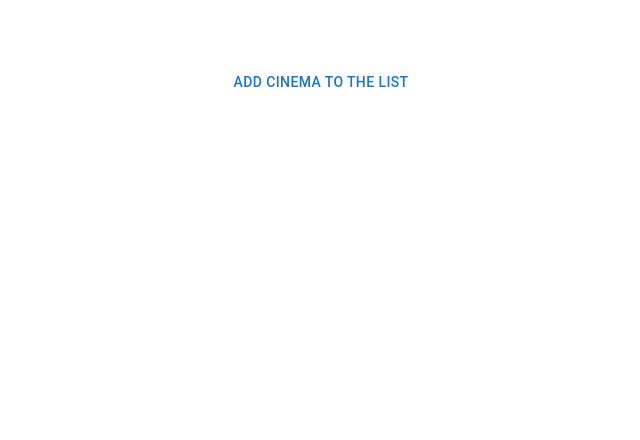
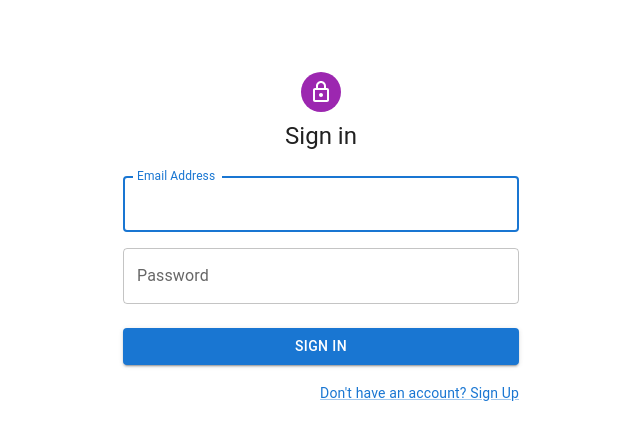
Before and after one commit to MaryiaVarabyevaa/TicketBuy, a React (Create React App) app in the folder client/: page /login in a window 1280 px wide. Shown: the top 440 px of the page, without its empty margins (319-959 px from the left). Built offline with nearby package versions, Linux system fonts and the light colour scheme; no server answers.

Commit message:
feat: add Ðbasic routing

```diff
--- a/client/package.json
+++ b/client/package.json
@@ -18,6 +18,7 @@
     "react": "^18.2.0",
     "react-dom": "^18.2.0",
     "react-hook-form": "^7.39.5",
+    "react-router-dom": "^6.4.3",
     "react-scripts": "5.0.1",
     "typescript": "^4.9.3",
     "web-vitals": "^2.1.4"
--- a/client/src/App.tsx
+++ b/client/src/App.tsx
@@ -1,11 +1,13 @@
 import React from 'react';
-import MainPage from "./pages/mainPage/MainPage";
-import CinemaFrom from "./pages/adminPanel/CinemaFrom";
+import {BrowserRouter} from "react-router-dom";
+import {AppRouter} from "./components/AppRouter";
 
 function App()  {
   return (
     <div className="App">
-        <CinemaFrom />
+      <BrowserRouter>
+        <AppRouter />
+      </BrowserRouter>
     </div>
   );
 }
--- /dev/null
+++ b/client/src/components/AppRouter.js
@@ -0,0 +1,15 @@
+import React from "react";
+import {Routes, Route, Navigate} from 'react-router-dom';
+import {MAIN_ROUTE, LOGIN_ROUTE} from "../constants/routes";
+import LoginPage from '../pages/loginPage/LoginPage';
+import MainPage from "../pages/mainPage/MainPage";
+
+
+export const AppRouter = () => {
+    const isAuth = false;
+    return <Routes>
+        <Route path={MAIN_ROUTE} element={<MainPage />}/>
+        <Route path={LOGIN_ROUTE} element={<LoginPage />}/>
+        <Route path="*" element={<Navigate to={MAIN_ROUTE} replace />} />
+    </Routes>
+};
--- /dev/null
+++ b/client/src/constants/routes.js
@@ -0,0 +1,2 @@
+export const MAIN_ROUTE = '/';
+export const LOGIN_ROUTE = '/login';
```
Also changed, not shown: 1 other file (tests, documents, lock files or other folders).
